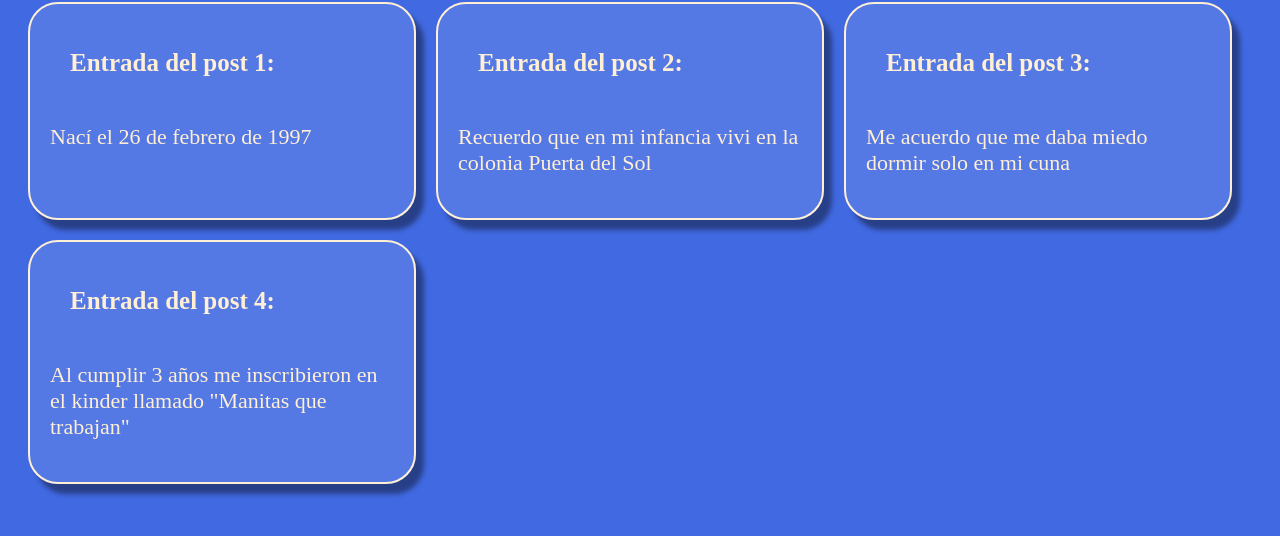
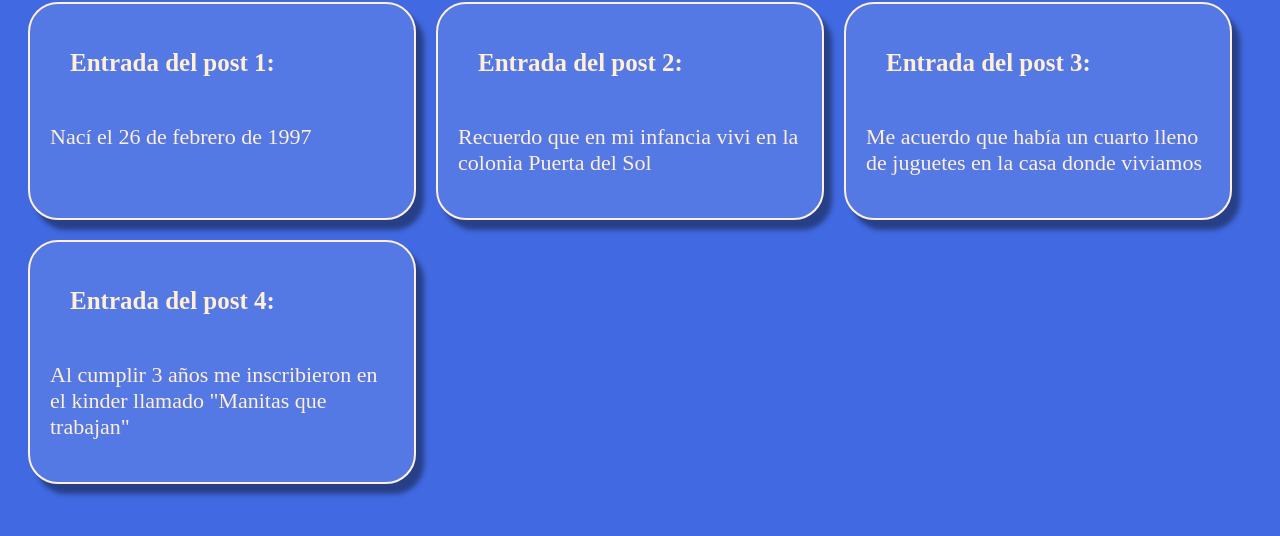
Before and after one commit to juliol1/curso-github, a website: page src/html/index.html in a window 1280 px wide. Shown: the part 78-614 px from the top of the page. Drawn offline with Linux system fonts and the light colour scheme.

Commit message:
modifique la entrada 3 del post

```diff
--- a/src/html/index.html
+++ b/src/html/index.html
@@ -41,7 +41,7 @@
                     Entrada del post 3:
                 </h3>
             </div>
-            <p class="post__container--par">Me acuerdo que me daba miedo dormir solo en mi cuna</p>
+            <p class="post__container--par">Me acuerdo que había un cuarto lleno de juguetes en la casa donde viviamos</p>
         </section>
 
         <section class="post__container">
```
